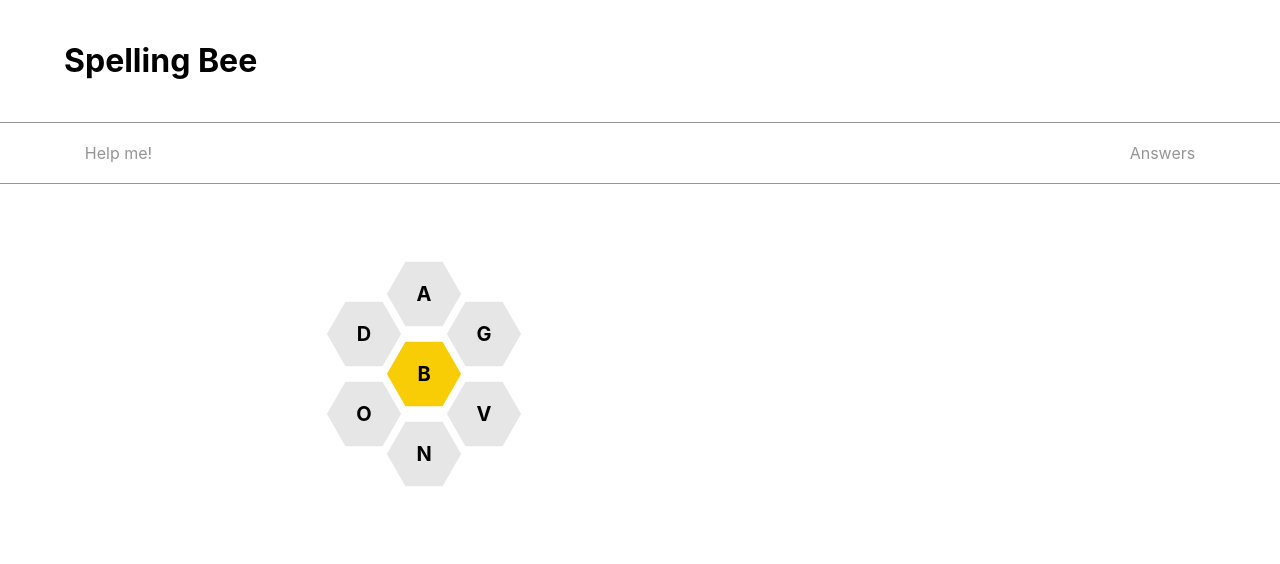
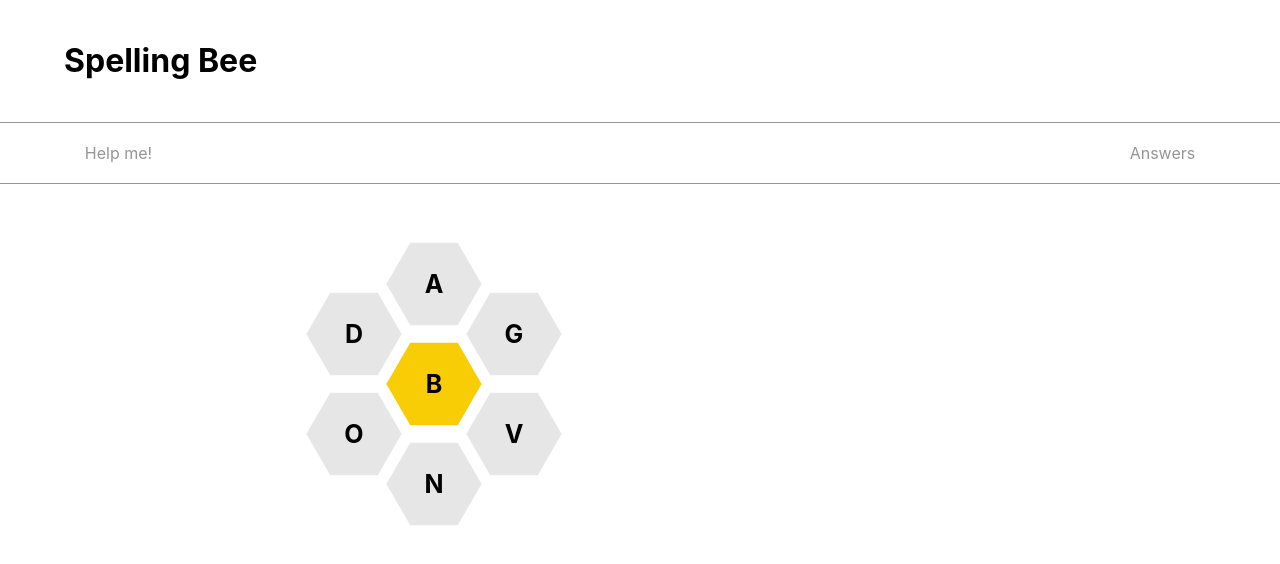
Before and after one commit to harrisoncole/spelling-bee, a React (Create React App) app: page / in a window 1280 px wide. Shown: the top 564 px of the page. Built offline with nearby package versions, Linux system fonts and the light colour scheme.

Commit message:
even out hive cell positions

```diff
--- a/src/components/Hive.css
+++ b/src/components/Hive.css
@@ -8,16 +8,16 @@
   transform: translate(0, -100%);
 }
 .top-right {
-  transform: translate(75%, -50%);
+  transform: translate(80%, -50%);
 }
 .top-left {
-  transform: translate(-75%, -50%);
+  transform: translate(-80%, -50%);
 }
 .bottom-right {
-  transform: translate(75%, 50%);
+  transform: translate(80%, 50%);
 }
 .bottom-left {
-  transform: translate(-75%, 50%);
+  transform: translate(-80%, 50%);
 }
 .bottom {
   transform: translate(0, 100%);
--- a/src/components/HiveCell.css
+++ b/src/components/HiveCell.css
@@ -3,8 +3,8 @@
   position: absolute;
   top: 50%;
   left: 30%;
-  width: 80px;
-  height: 80px;
+  width: 100px;
+  height: 100px;
   box-sizing: border-box;
 }
 
--- a/src/components/HiveCell.js
+++ b/src/components/HiveCell.js
@@ -10,7 +10,7 @@ const HiveCell = ({ cellLocation, letter }) => {
       <polygon
         points="0,51.96152422706631 30,0 90,0 120,51.96152422706631 90,103.92304845413263 30,103.92304845413263"
         stroke="white"
-        stroke-width="7.5"
+        stroke-width="5"
       />
       <text className="letter" x="50%" y="50%" dy="10.75%">
         {letter}
```
